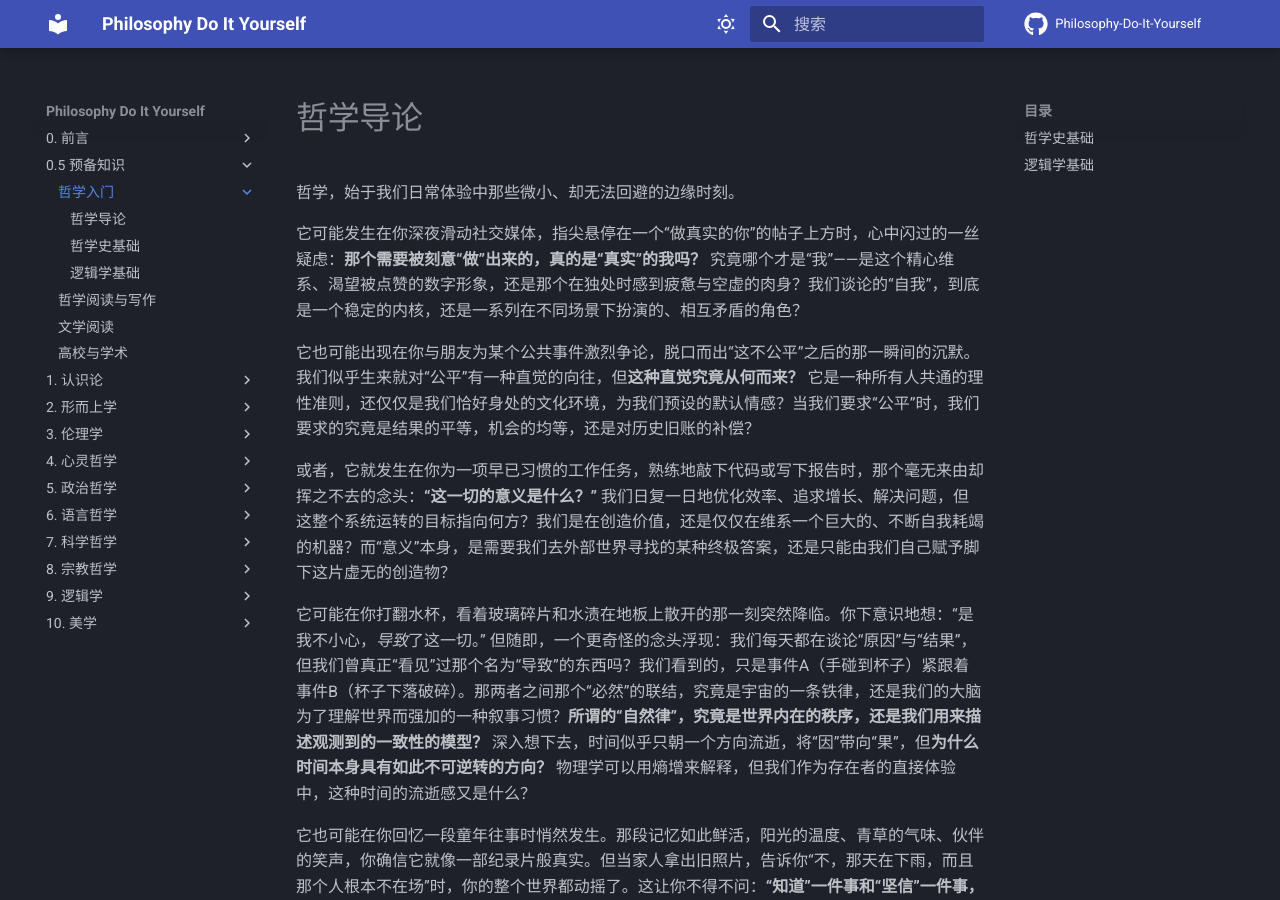
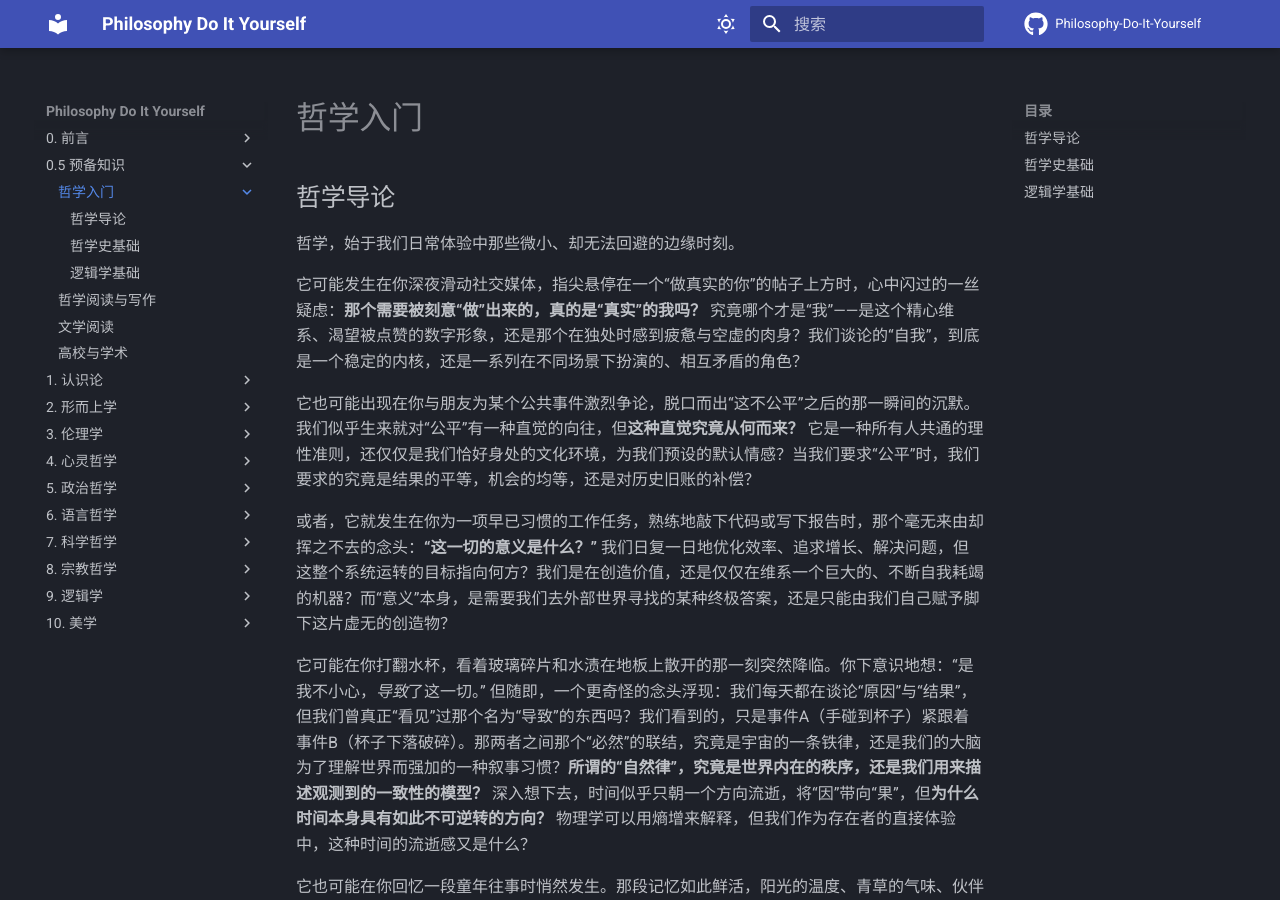
Before and after one commit to Akkar1nX/Philosophy-Do-It-Yourself, an MkDocs documentation site: the page built from docs/Prerequisites/index.md, in a window 1280 px wide and 900 px high. Built offline with MkDocs 1.6.1 and Material for MkDocs 9.7.7, drawn with Linux system fonts in a browser that asks for light colours; comment, search, counter and statistics services are not loaded.

Commit message:
edit introduction

```diff
--- a/docs/Prerequisites/index.md
+++ b/docs/Prerequisites/index.md
@@ -2,7 +2,9 @@
 comments: true
 ---
 
-# 哲学导论
+# 哲学入门
+
+## 哲学导论
 
 哲学，始于我们日常体验中那些微小、却无法回避的边缘时刻。
 
```
